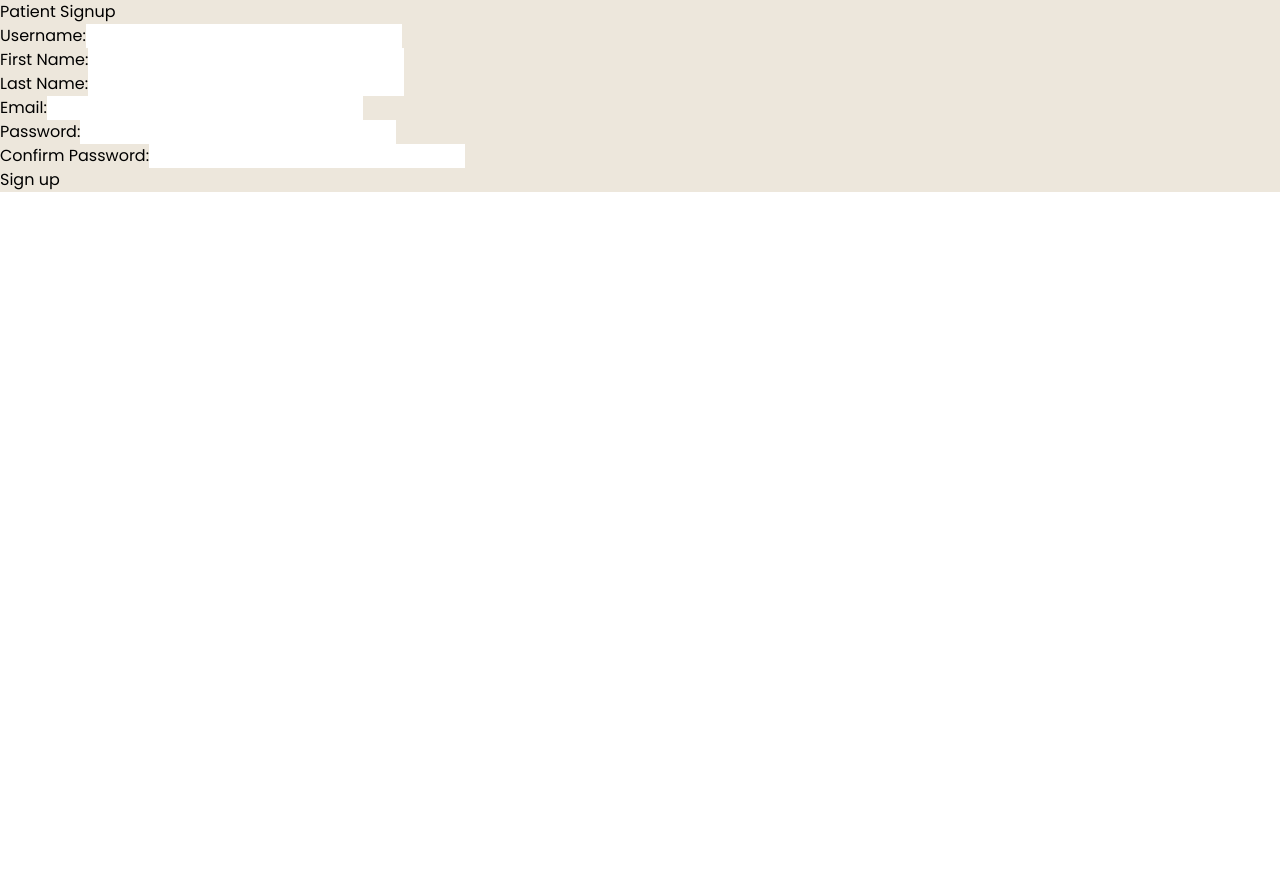
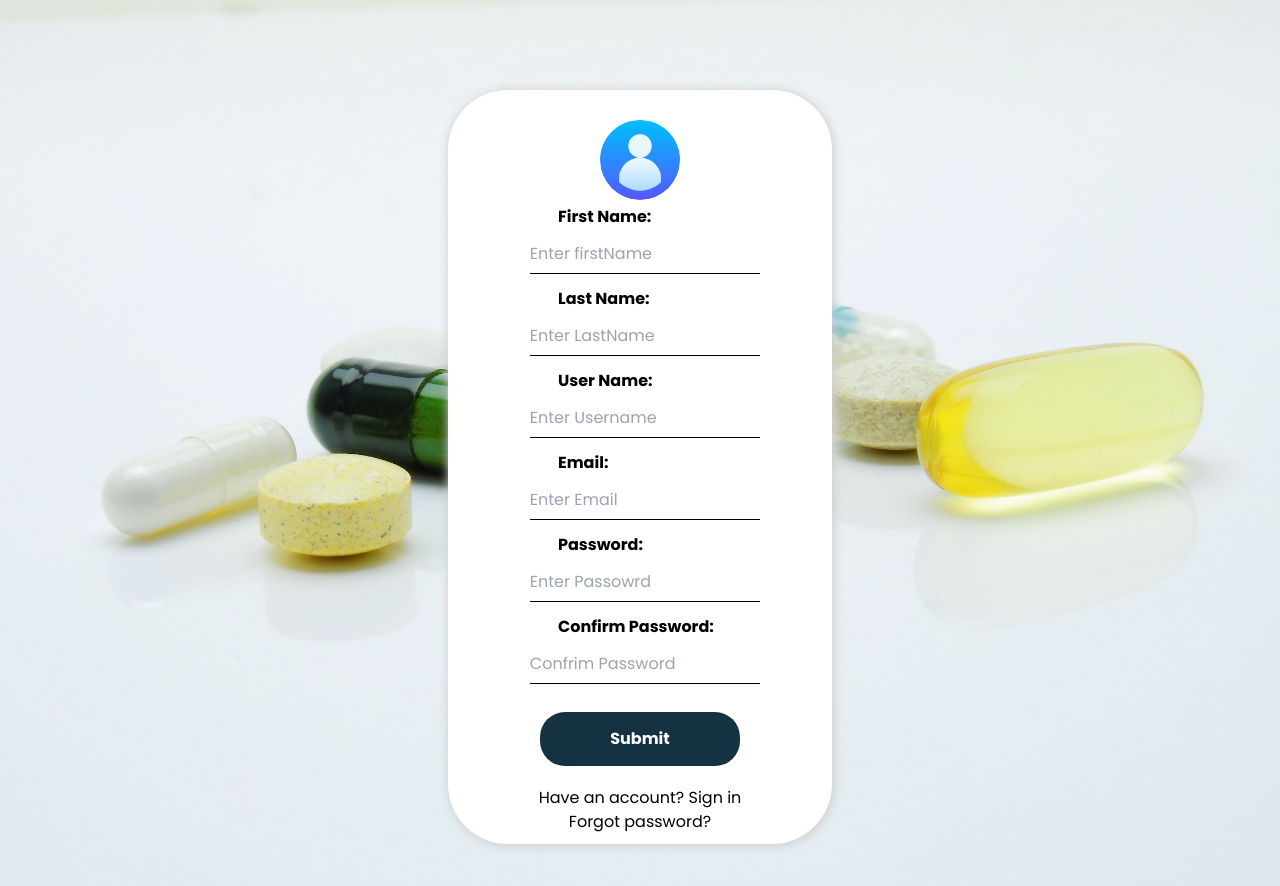
Before and after one commit to health-management-system/hms-frontend-express, a React (Create React App) app: page /patient-signup in a window 1280 px wide. Shown: the top 886 px of the page. Before the commit the page ends 800 px from the top, so only its background shows below. Built offline with nearby package versions, Linux system fonts and the light colour scheme.

Commit message:
authentication overhall

```diff
--- a/src/pages/Auth/PatientLogin.jsx
+++ b/src/pages/Auth/PatientLogin.jsx
@@ -1,31 +1,27 @@
-import React, { useState } from 'react';
+import React, { useState,useEffect } from 'react';
 import axios from 'axios'
-import { useNavigate } from "react-router-dom";
+import { useNavigate,Link } from "react-router-dom";
+import "./login.css";
+import {AiOutlineLoading3Quarters} from "react-icons/ai"
 
 function PatientLogin () {
-    const [username, setUsername] = useState('');
-    const [password, setPassword] = useState('');
+    const[inputField,setInputField]=useState({UserName:"",Password:""})
+    const[button_true,setButtonState]=useState(true)
+    const [loading, setLoading] = useState(false)
     const navigate = useNavigate();
 
-    const handleUsernameChange = (e) => {
-        setUsername(e.target.value);
-    };
-
-    const handlePasswordChange = (e) => {
-      setPassword(e.target.value);
-    };
-
-    const handleSubmit = async(e) => {
-      e.preventDefault();
+    const handleSubmit = async(event) => {
+      setLoading(true)
+      event.preventDefault();
       // Add logic to handle login submission
-      console.log('Username: ' + username)
-      console.log('Password: ' + password)
+      console.log('Username: ' + inputField.UserName)
+      console.log('Password: ' + inputField.Password)
 
       // Hit the end point login endpoint
       try {
         const res = await axios.post('http://localhost:4000/auth/login-patient', {
-            username: username,
-            password: password
+            username: inputField.UserName,
+            password: inputField.Password
         },
         {
             withCredentials: true
@@ -33,37 +29,39 @@ function PatientLogin () {
         console.log('Login Status: ' + res.statusText)
         console.log(res)
         console.log(document.cookie)
+        setLoading(false)
+        setInputField({UserName:"",Password:""})
         navigate("/")
       } catch (err) {
+        setLoading(false)
         console.log('Error: Something went wrong')
       }
 
     };
 
+    useEffect(()=>{
+        if (inputField.UserName.length >4 && inputField.Password.length>1){
+            setButtonState(false)
+        }
+        else{setButtonState(true)}
+    },[inputField.UserName,inputField.Password,])
+
     return (
-      <>
-          <form onSubmit={handleSubmit} className=' bg-secCol'>
-            <h2>Patient Login</h2>
-            <div>
-              <label htmlFor="email">Username:</label>
-              <input
-                id="username"
-                value={username}
-                onChange={handleUsernameChange}
-              />
-            </div>
-            <div>
-              <label htmlFor="password">Password:</label>
-              <input
-                type="password"
-                id="password"
-                value={password}
-                onChange={handlePasswordChange}
-              />
-            </div>
-            <button type="submit">Login</button>
-          </form>
-      </>
+      <div className="parent">
+          <div className="child">
+            <img src={require("../../assets/user_1.png")} alt="random_image" className="image"/>
+                <form onSubmit={handleSubmit} id="form_login">
+                    <p>User Name:</p>
+                    <input name="UserName" type="text" value={inputField.UserName} onChange={(event)=>setInputField({...inputField, [event.target.name]: event.target.value})} placeholder="Enter Username"/>
+                    <p>Password:</p>
+                    <input name="Password" type="password" value={inputField.Password} onChange={(event)=>setInputField({...inputField, [event.target.name]: event.target.value})} placeholder="Enter Passowrd"/>
+                    <br></br>
+                    <button type="submit" disabled={button_true}>{loading ? <div className='flex space-x-3 justify-center items-center'><AiOutlineLoading3Quarters className="animate-spin text-white" /><h1>Loading</h1></div>:<span>Submit</span>}</button>
+                </form>
+                <span> Don't have an account? <Link to="/patient-signup" className="nav-item"> Register</Link> </span>
+          </div>
+      </div>
+
     );
 }
 
--- a/src/pages/Auth/PatientSignup.jsx
+++ b/src/pages/Auth/PatientSignup.jsx
@@ -1,127 +1,82 @@
-import React, { useState } from 'react';
-import { useNavigate } from "react-router-dom";
+import React, { useState,useEffect } from 'react';
+import { useNavigate,Link  } from "react-router-dom";
 import axios from 'axios'
+import "./signup.css";
+import {AiOutlineLoading3Quarters} from "react-icons/ai"
 
 function PatientSignup () {
-    const [email, setEmail] = useState('');
-    const [firstname, setFirstname] = useState('')
-    const [lastname, setLastname] = useState('')
-    const [username, setUsername] = useState('')
-    const [password, setPassword] = useState('');
-    const [confirmPassword, setConfirmPassword] = useState('');
-    const navigate = useNavigate();
+  const[inputField,setInputField]=useState({UserName:"",FirstName:"",LastName:"",Email:"",Password:"",ConfirmPassword:""})
+  const[button_true,setButtonState]=useState(true)
+  const [loading, setLoading] = useState(false)
+  const navigate = useNavigate();
 
-    const handleEmailChange = (e) => {
-        setEmail(e.target.value);
-    };
-
-    const handleUsernameChange = (e) => {
-        setUsername(e.target.value);
-    };
-
-    const handleFirstnameChange = (e) => {
-        setFirstname(e.target.value);
-    }
-
-    const handleLastnameChange = (e) => {
-        setLastname(e.target.value);
-    }
-
-    const handlePasswordChange = (e) => {
-        setPassword(e.target.value);
-    };
-
-    const handleConfirmPasswordChange = (e) => {
-        setConfirmPassword(e.target.value);
-    };
-
-
-    const handleSubmit = async(e) => {
-        e.preventDefault();
+    const handleSubmit = async(event) => {
+      setLoading(true)
+      event.preventDefault();
 
         // Console log
-        console.log('Username: ' + username)
-        console.log('Firstname: ' + firstname)
-        console.log('Lastname: ' + lastname)
-        console.log('Email: ' + email)
-        console.log('Password: ' + password)
-        console.log('Confirm Password: ' + confirmPassword)
+        console.log('Username: ' + inputField.UserName)
+        console.log('Firstname: ' + inputField.FirstName)
+        console.log('Lastname: ' + inputField.LastName)
+        console.log('Email: ' + inputField.Email)
+        console.log('Password: ' + inputField.Password)
+        console.log('Confirm Password: ' + inputField.ConfirmPassword)
 
         try {
             // Hit the endpoint
             const res = await axios.post('http://localhost:4000/auth/register-patient', {
-                username: username,
-                firstname: firstname,
-                lastname: lastname,
-                email: email,
-                password: password,
-                confirmPassword: confirmPassword
+                username: inputField.UserName,
+                firstname: inputField.FirstName,
+                lastname: inputField.LastName,
+                email: inputField.Email,
+                password: inputField.Password,
+                confirmPassword: inputField.ConfirmPassword
             })
             console.log('Registration Status: ' + res.statusText)
+            setLoading(false)
             navigate("/patient-login")
+
         } catch (err) {
             console.log('Error: Something went wrong')
+            setLoading(false)
         }
     };
 
+    useEffect(()=>{
+      if (inputField.FirstName.length >2 && inputField.LastName.length>2 && inputField.UserName.length >4 && inputField.Email.length>5 && inputField.Password.length>1 && inputField.ConfirmPassword>1 && inputField.Password === inputField.ConfirmPassword){
+          setButtonState(false)
+      }
+      else{setButtonState(true)}
+  },[inputField.UserName,inputField.Email,inputField.Password,inputField.ConfirmPassword,inputField.FirstName,inputField.LastName])
+
+
+
     return (
-        <>
-            <form onSubmit={handleSubmit} className=' bg-secCol'>
-              <h2>Patient Signup</h2>
-              <div>
-                <label>Username:</label>
-                <input
-                  id="username"
-                  value={username}
-                  onChange={handleUsernameChange}
-                />
-              </div>
-              <div>
-                <label>First Name:</label>
-                <input
-                  id="firstname"
-                  value={firstname}
-                  onChange={handleFirstnameChange}
-                />
-              </div>
-              <div>
-                <label>Last Name:</label>
-                <input
-                  id="lastname"
-                  value={lastname}
-                  onChange={handleLastnameChange}
-                />
-              </div>
-              <div>
-                <label htmlFor="email">Email:</label>
-                <input
-                  type="email"
-                  id="email"
-                  value={email}
-                  onChange={handleEmailChange}
-                />
-              </div>
-              <div>
-                <label htmlFor="password">Password:</label>
-                <input
-                  type="password"
-                  id="password"
-                  value={password}
-                  onChange={handlePasswordChange}
-                />
-              </div>
-              <div>
-                <label htmlFor="password">Confirm Password:</label>
-                <input
-                  type="password"
-                  id="confirmpassword"
-                  value={confirmPassword}
-                  onChange={handleConfirmPasswordChange}
-                />
-              </div>
-              <button type="submit">Sign up</button>
-            </form>
-        </>
+      <div className="parent2">
+      <div className="child2">
+          <img src={require("../../assets/user_1.png")} alt="random_image" className="image2"/>
+          <form onSubmit={handleSubmit}>
+              <p>First Name:</p>
+              <input className="inputclass" name="FirstName" type="text" value={inputField.FirstName} onChange={(event)=>setInputField({...inputField, [event.target.name]: event.target.value})} placeholder="Enter firstName"/>
+              <p>Last Name:</p>
+              <input className="inputclass" name="LastName" type="text" value={inputField.LastName} onChange={(event)=>setInputField({...inputField, [event.target.name]: event.target.value})} placeholder="Enter LastName"/>
+              <p>User Name:</p>
+              <input  className="inputclass" name="UserName" type="text" value={inputField.UserName} onChange={(event)=>setInputField({...inputField, [event.target.name]: event.target.value})} placeholder="Enter Username"/>
+              <p>Email:</p>
+              <input  className="inputclass" name="Email" type="email" value={inputField.Email} onChange={(event)=>setInputField({...inputField, [event.target.name]: event.target.value})} placeholder="Enter Email"/>
+              <p>Password:</p>
+              <input className="inputclass" name="Password" type="password" value={inputField.Password} onChange={(event)=>setInputField({...inputField, [event.target.name]: event.target.value})} placeholder="Enter Passowrd"/>
+              <p>Confirm Password:</p>
+              <input className="inputclass" name="ConfirmPassword" type="password" value={inputField.ConfirmPassword} onChange={(event)=>setInputField({...inputField, [event.target.name]: event.target.value})} placeholder="Confrim Password"/>
+              <br></br>
+              <button type="submit" disabled={button_true}>{loading ? <div className='flex space-x-3 justify-center items-center'><AiOutlineLoading3Quarters className="animate-spin text-white" /><h1>Loading</h1></div>:<span>Submit</span>}</button>
+          </form>
+          <span>Have an account? <Link to="/patient-login" className="nav-item">Sign in</Link> </span>
+
+
+          <Link to="/forgotpassword" className="nav-item">Forgot password?</Link>
+      </div>
+  </div>
     );
 
 }
--- /dev/null
+++ b/src/pages/Auth/login.css
@@ -0,0 +1,72 @@
+.parent{
+   text-align: center;
+   justify-content: center;
+   display: flex;
+   padding: 90px 0 90px 0;
+   background-image: url('../../assets/homepage.jpg');
+   background-size:cover;
+   background-repeat:no-repeat;
+   min-height:100vh;
+   align-items: center;
+}
+
+.child{
+   justify-content: center;
+   display: flex;
+   padding-bottom: 10px;
+   width: 30%;
+   box-shadow: 1px 1px 10px 1px rgb(207, 207,207);
+   padding-top: 30px;
+   border-radius: 60px;
+   background-color: white ;
+   flex-direction: column;
+   height: max-content;
+
+}
+
+.image{
+   padding-top: 20px;
+   justify-content: center;
+   display: flex;
+   align-items: center;
+   height: 100px;
+
+   border-radius: 120px;
+   margin: 0px auto;
+}
+
+
+.child input[type="password"],input[type="text"]{
+
+   border: none;
+   border-bottom: 1px solid #000;
+   background: transparent;
+   outline: none;
+   height: 40px;
+   font-size: 16px;
+}
+
+.child input{
+width: 60%;
+margin-bottom: 20px;
+}
+
+.child p {
+   margin: 8px;
+   padding: 0px 80px;
+   font-weight: bold;
+   text-align: left;
+   }
+
+.child button[type="submit"]{
+   width:200px;
+   padding: 15px 0;
+   text-align: center;
+   margin: 20px 10px;
+   border-radius: 25px;
+   font-weight:bold;
+   color:#fff;
+   cursor: pointer;
+   background-color: #153243;
+   font-size: 16px;
+}
--- /dev/null
+++ b/src/pages/Auth/signup.css
@@ -0,0 +1,70 @@
+.parent2{
+    text-align: center;
+    justify-content: center;
+    display: flex;
+    padding: 90px 0 90px 0;
+    background-image: url('../../assets/homepage.jpg');
+    background-size:cover;
+    background-repeat:no-repeat;
+    min-height:100vh;
+ }
+
+ .child2{
+    justify-content: center;
+    display: flex;
+    padding-bottom: 10px;
+    width: 30%;
+    box-shadow: 1px 1px 10px 1px rgb(207, 207,207);
+    padding-top: 10px;
+    border-radius: 60px;
+    background-color: white ;
+    flex-direction: column;
+ }
+
+
+ .image2{
+    padding-top: 20px;
+    justify-content: center;
+    display: flex;
+    align-items: center;
+    height: 100px;
+    border-radius: 120px;
+    margin: auto;
+ }
+
+
+ .child2 input[type="password"],input[type="email"],input[type="text"]{
+    border: none;
+    border-bottom: 1px solid #000;
+    background: transparent;
+    outline: none;
+    height: 40px;
+    font-size: 16px;
+ }
+
+ .child2 input{
+ margin-left: 10px;
+ width: 60%;
+ margin-bottom: 8px;
+ }
+
+ .child2 p {
+    margin: 5px;
+    justify-content: left;
+    margin-left: 110px;
+    font-weight: bold;
+    text-align: left;
+    }
+
+ .child2 button[type="submit"]{
+    width:200px;
+    padding: 15px 0;
+    text-align: center;
+    margin: 20px 10px;
+    border-radius: 25px;
+    font-weight:bold;
+    color:#fff;
+    cursor: pointer;
+    background-color: #153243;
+    font-size: 16px;
+ }
```
Also changed, not shown: src/assets/user_1.png (added).
